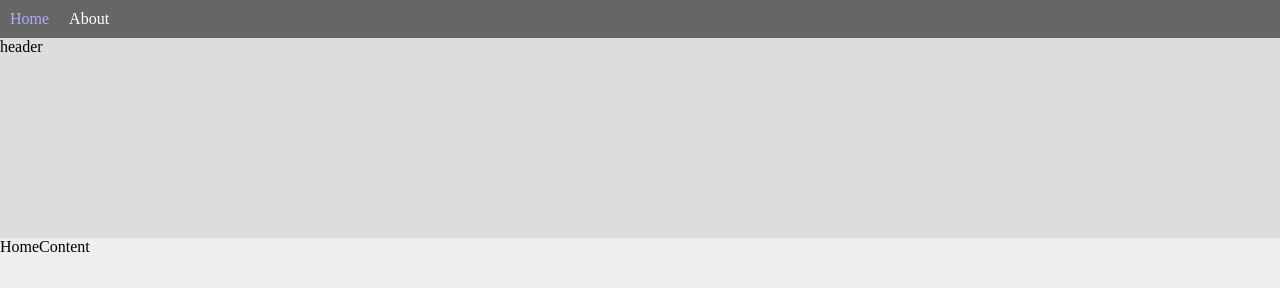
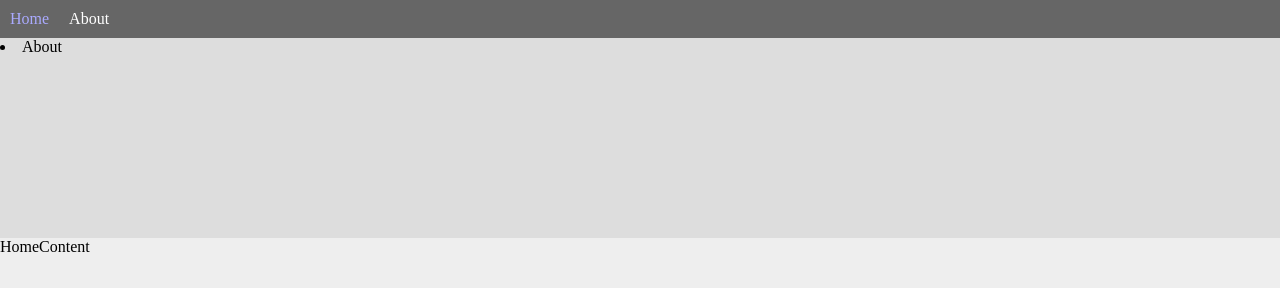
Before and after one commit to YoshikiMaruya/react-basic, a React (Create React App) app in the folder react_basic/: page / in a window 1280 px wide. Shown: the top 288 px of the page. Built offline with nearby package versions, Linux system fonts and the light colour scheme.

Commit message:
changed header

```diff
--- a/react_basic/src/components/Header.jsx
+++ b/react_basic/src/components/Header.jsx
@@ -3,7 +3,9 @@ import React from 'react';
 const Header = () => {
   return (
     <header style={{ height: 200, background: "#ddd" }}>
-      header
+      <p>
+        <li>About</li>
+      </p>
     </header>
   );
 };
```
